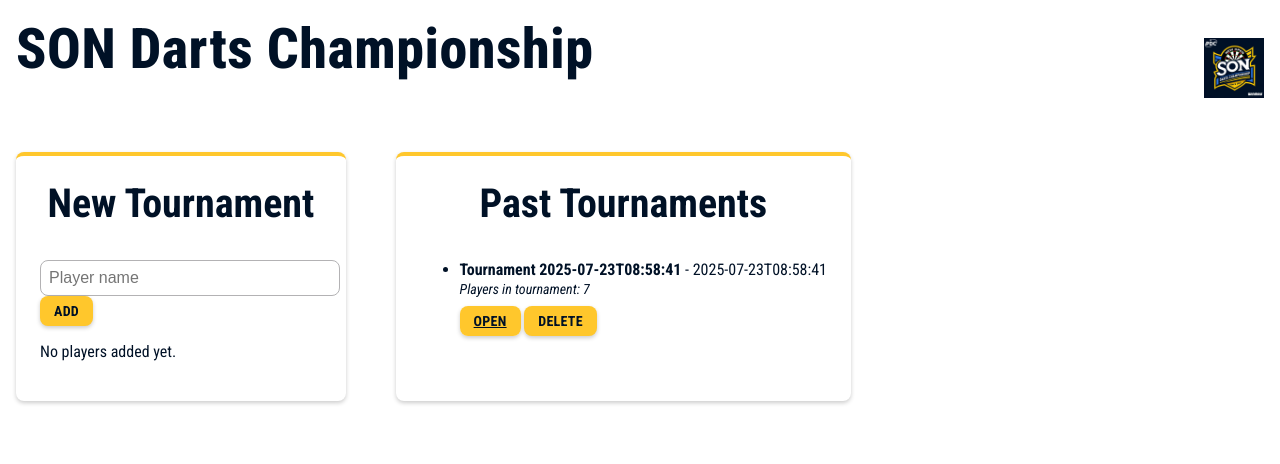
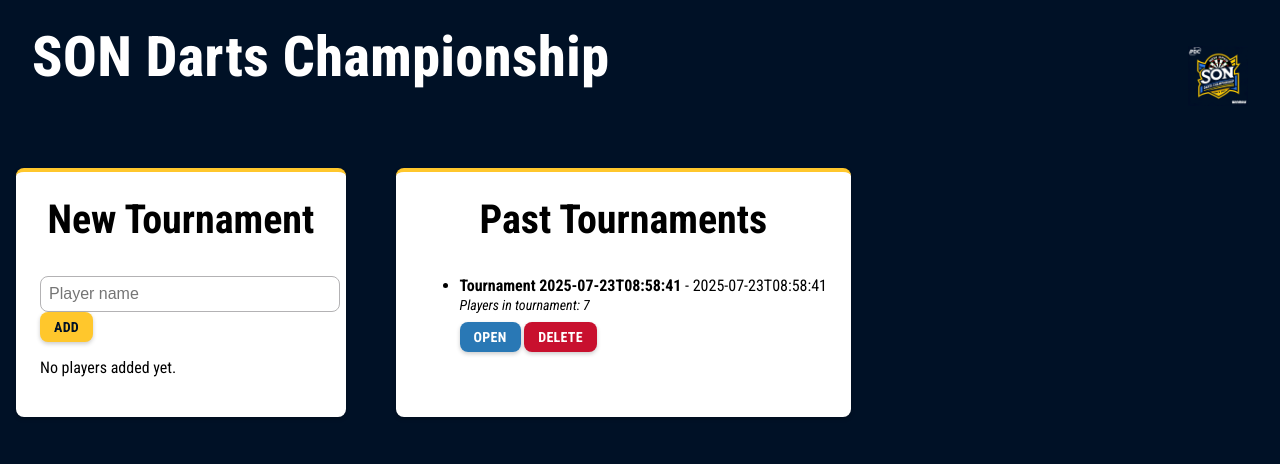
Before and after one commit to JoostPeters106/Codex, a Flask app: page / in a window 1280 px wide. Shown: the top 464 px of the page. Run offline with Flask 3, Linux system fonts and the light colour scheme; data comes from the database, SQL or seed files in the repository.

Commit message:
Apply new color scheme

```diff
--- a/static/style.css
+++ b/static/style.css
@@ -31,8 +31,8 @@ body {
   font-family: 'Roboto Condensed', 'Helvetica Neue', Arial, sans-serif;
   margin: 0;
   padding: 1em;
-  background: var(--son-white);
-  color: var(--son-navy);
+  background: var(--son-navy);
+  color: var(--son-white);
 }
 
 .site-header {
@@ -40,6 +40,9 @@ body {
   justify-content: space-between;
   align-items: center;
   margin-bottom: 2em;
+  background: var(--son-navy);
+  color: var(--son-white);
+  padding: 0.5em 1em;
 }
 
 .site-header img {
@@ -98,6 +101,7 @@ th, td {
 
 .card {
   background: var(--son-white);
+  color: var(--son-black);
   padding: 1.5em;
   border-radius: var(--son-radius);
   box-shadow: var(--son-shadow);
@@ -111,8 +115,6 @@ th, td {
   text-transform: uppercase;
   font-size: 14px;
   letter-spacing: 0.02em;
-  background-color: var(--son-yellow);
-  color: var(--son-navy);
   border: none;
   padding: 0.5em 1em;
   border-radius: var(--son-radius);
@@ -121,10 +123,45 @@ th, td {
   transition: background-color 150ms ease-out, transform 150ms ease-out;
 }
 
+.primary-button {
+  background-color: var(--son-yellow);
+  color: var(--son-navy);
+}
+
+.secondary-button {
+  background-color: var(--son-blue);
+  color: var(--son-white);
+}
+
+.danger-button {
+  background-color: var(--son-red);
+  color: var(--son-white);
+}
+
 .styled-button:hover {
+  transform: translateY(-1px) scale(1.03);
+}
+
+.primary-button:hover {
   background-color: #e0b625; /* darken */
   color: var(--son-white);
-  transform: translateY(-1px) scale(1.03);
+}
+
+.secondary-button:hover {
+  background-color: #245f92; /* darken */
+}
+
+.danger-button:hover {
+  background-color: #a50e25; /* darken */
+}
+
+a {
+  color: var(--son-blue);
+  text-decoration: none;
+}
+
+a:hover {
+  text-decoration: underline;
 }
 
 .styled-input {
--- a/templates/index.html
+++ b/templates/index.html
@@ -20,7 +20,7 @@
             <h2>New Tournament</h2>
             <form action="{{ url_for('add_player') }}" method="post" class="add-player-form">
                 <input type="text" class="styled-input" name="player_name" placeholder="Player name">
-                <button type="submit" class="styled-button">Add</button>
+                <button type="submit" class="styled-button primary-button">Add</button>
             </form>
 
             <div class="player-container">
@@ -30,13 +30,13 @@
                     <li>
                         {{ p }}
                         <form action="{{ url_for('remove_player', index=loop.index0) }}" method="post" style="display:inline">
-                            <button type="submit" class="styled-button">Remove</button>
+                            <button type="submit" class="styled-button danger-button">Remove</button>
                         </form>
                     </li>
                     {% endfor %}
                 </ul>
                 <form action="{{ url_for('start_tournament') }}" method="post">
-                    <button type="submit" class="styled-button">Start Tournament</button>
+                    <button type="submit" class="styled-button primary-button">Start Tournament</button>
                 </form>
                 {% else %}
                 <p>No players added yet.</p>
@@ -53,9 +53,9 @@
                     <strong>{{ t.name }}</strong> - {{ t.created_at }}<br>
                     <span class="caption">Players in tournament: {{ t.players|length }}</span>
                     <div class="actions">
-                        <a href="{{ url_for('tournament_view', t_id=t.id) }}" class="styled-button">Open</a>
+                        <a href="{{ url_for('tournament_view', t_id=t.id) }}" class="styled-button secondary-button">Open</a>
                         <form action="{{ url_for('delete_tournament', t_id=t.id) }}" method="post" style="display:inline">
-                            <button type="submit" class="styled-button">Delete</button>
+                            <button type="submit" class="styled-button danger-button">Delete</button>
                         </form>
                     </div>
                 </li>
```
Also changed, not shown: templates/tournament.html (+5 -5 lines).
